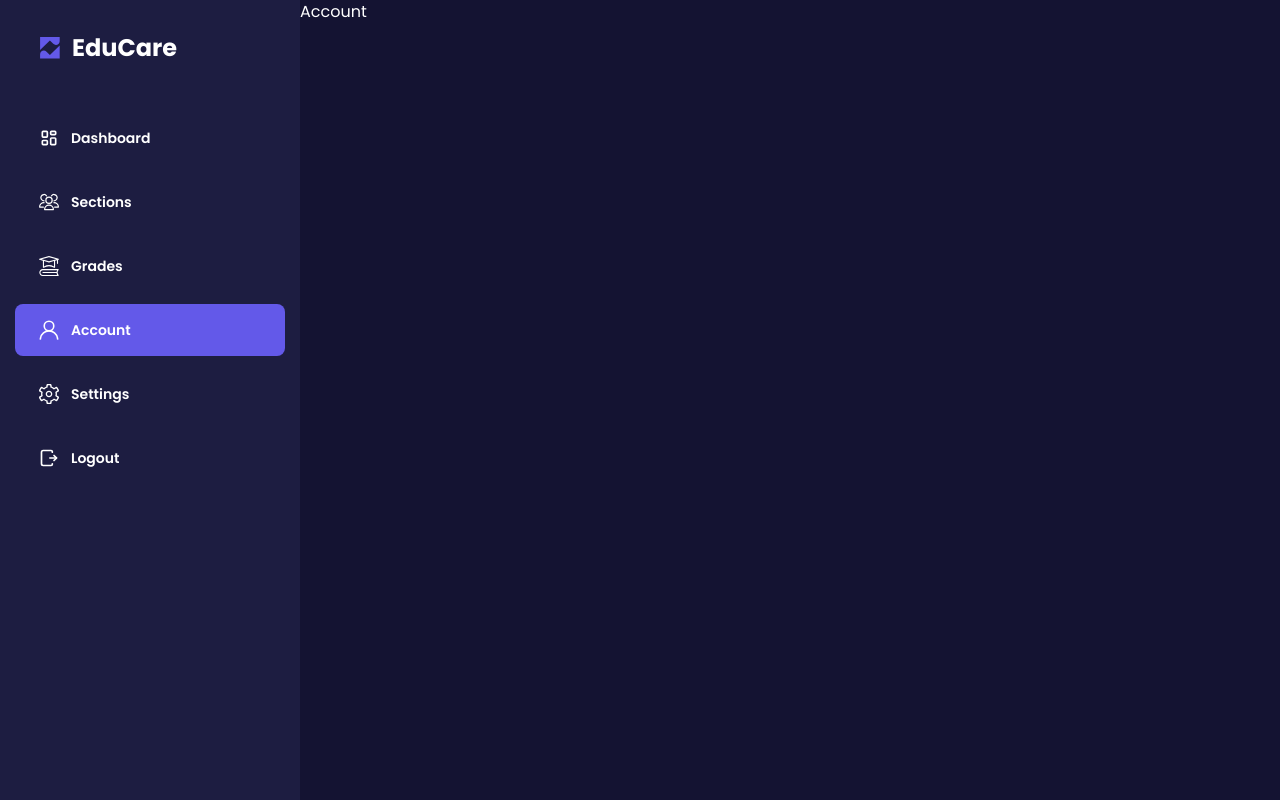
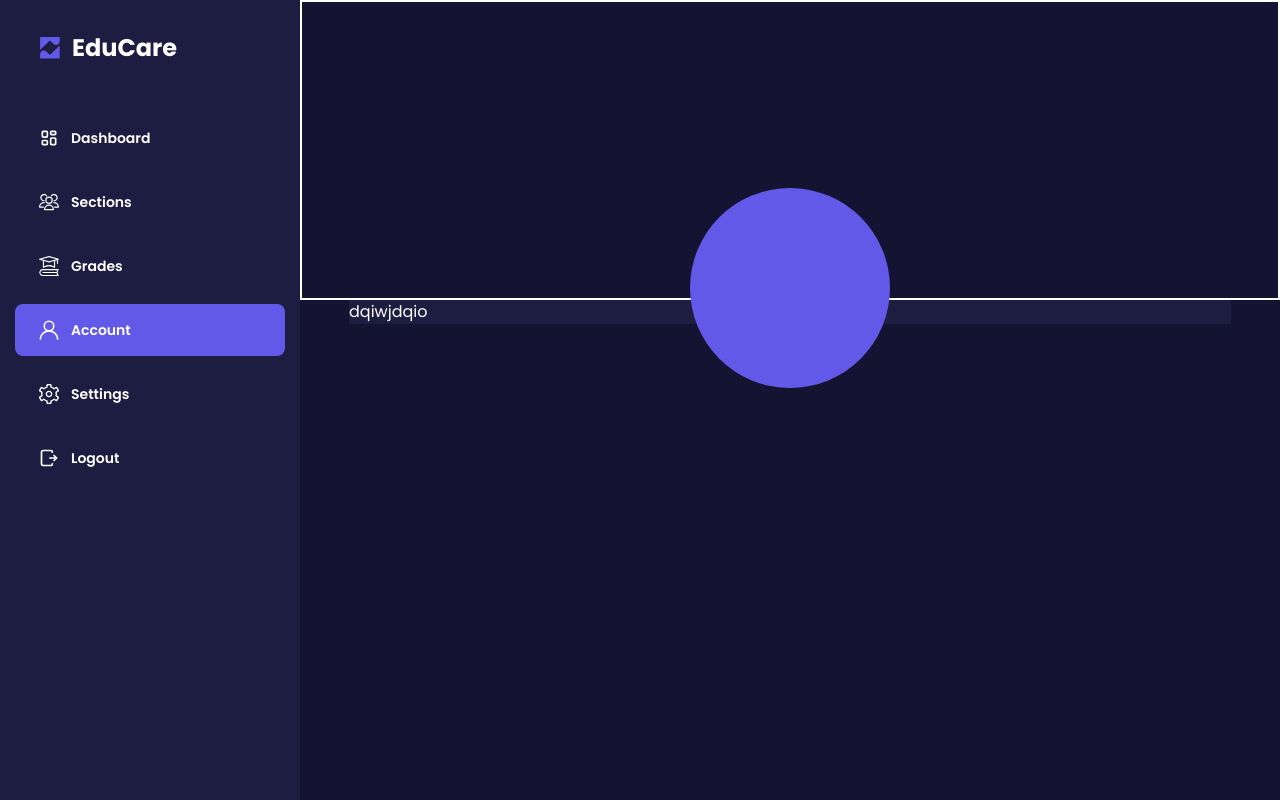
Before and after one commit to kngval/EduCare, a React (Vite) app: page /account in a window 1280 px wide. Built offline with nearby package versions, Linux system fonts and the light colour scheme; sample sign-in values are in the browser's storage.

Commit message:
account tab

```diff
--- a/src/index.css
+++ b/src/index.css
@@ -6,11 +6,13 @@
 * {
   font-family: "Poppins";
 }
+
 body {
   /*default background and text color for the whole app*/
   background-color: #141332;
   color: #ffffff;
 }
+
 @media(min-width:500px) {
   .authContainer {
     width: 400px;
--- a/src/pages/Account.tsx
+++ b/src/pages/Account.tsx
@@ -1,7 +1,20 @@
 
-function Account(){
-  return(
-  <div>Account</div>
+function Account() {
+  return (
+    <div className="grow">
+      <div className="header h-[300px] w-full border-2 border-white">
+
+      </div>
+
+      <div className="userInfo-container relative  grid justify-items-center">
+        <div className="pfp z-0 absolute -top-28 rounded-full bg-customLightBlue w-[200px] h-[200px]"></div>
+
+        <div className="w-[90%] bg-customBlue2">
+
+    dqiwjdqio
+        </div>
+      </div>
+    </div>
   )
 }
 export default Account;
```
